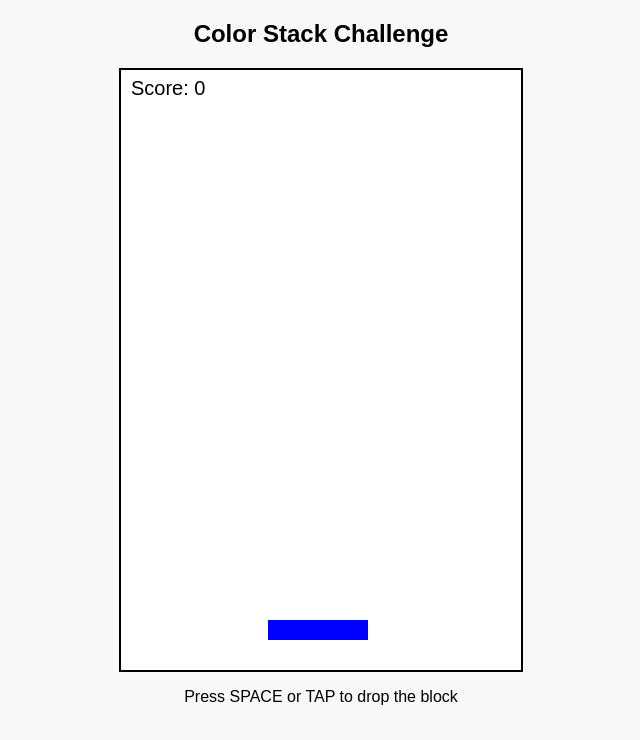
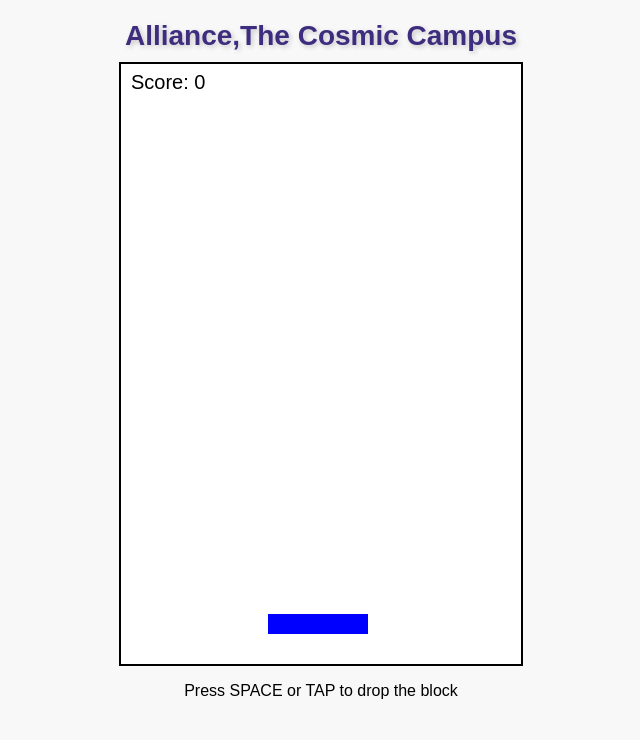
Before and after one commit to Chandrika142004/magazine_game, a plain HTML site: page index.html in a window 1280 px wide. Shown: the whole page, without its empty margins (319-959 px from the left). Drawn offline with Linux system fonts and the light colour scheme.

Commit message:
Update index.html

```diff
--- a/index.html
+++ b/index.html
@@ -7,7 +7,7 @@
   <link rel="stylesheet" href="style.css">
 </head>
 <body>
-  <h2>Color Stack Challenge</h2>
+  <h3 class="game-title">Alliance,The Cosmic Campus</h3>
   <canvas id="gameCanvas" width="400" height="600"></canvas>
   <p>Press SPACE or TAP to drop the block</p>
 
```
